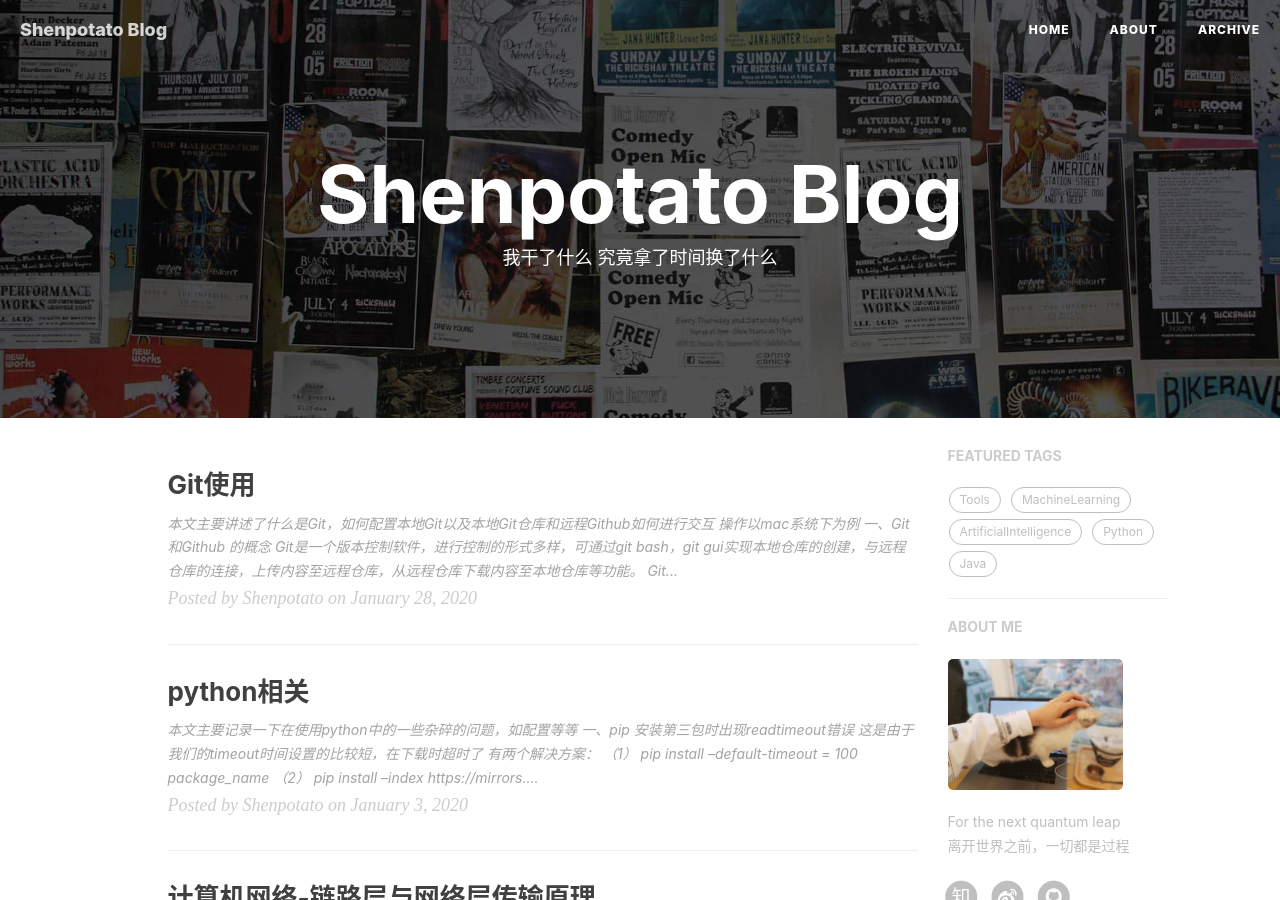
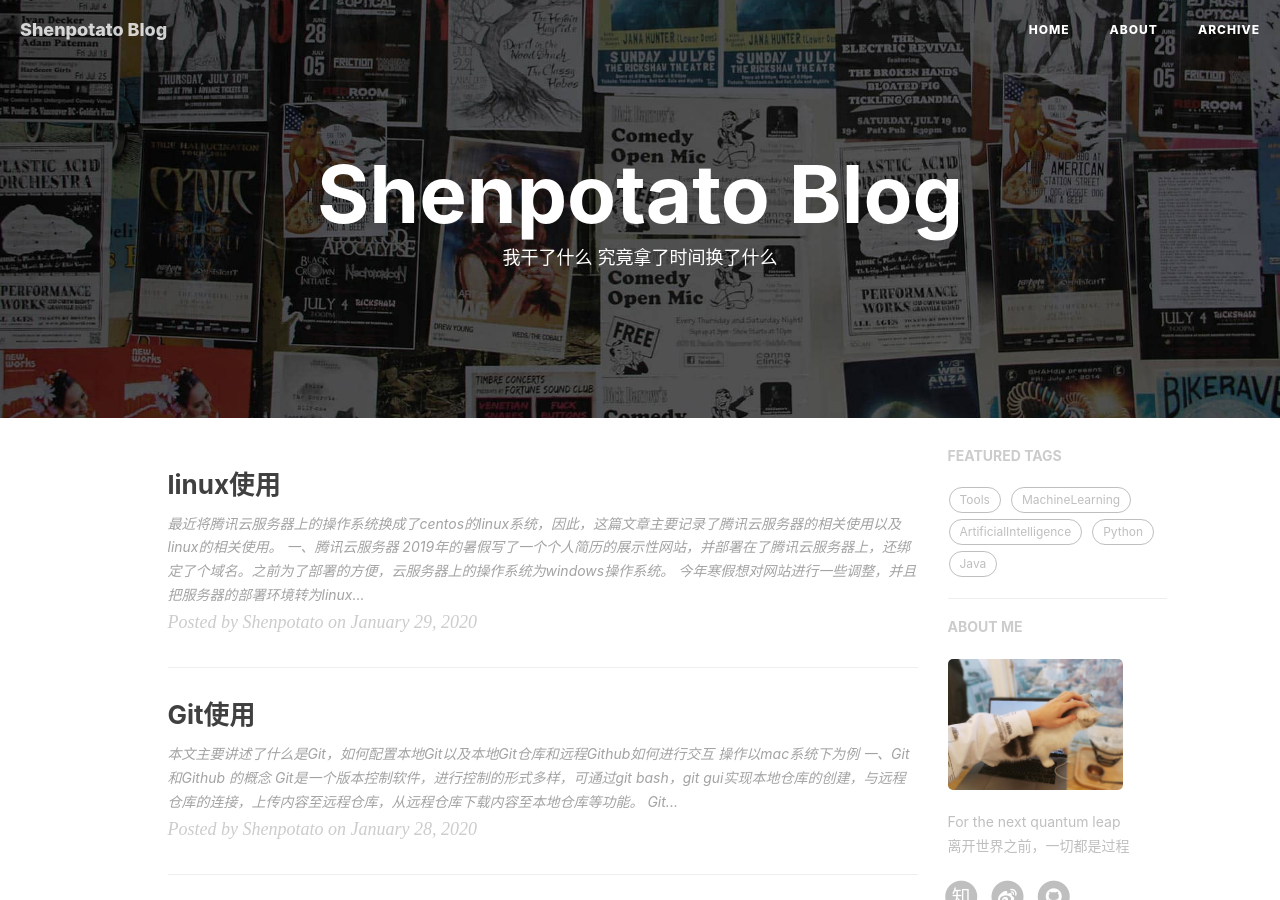
Before and after one commit to Shenpotato/Shenpotato.github.io, a Jekyll site: the page built from index.html, in a window 1280 px wide and 900 px high. Built offline with Jekyll 4.4.1, drawn with Linux system fonts in a browser that asks for light colours; nearby versions of some CDN libraries; the list of posts is cut into pages by our own code; comment, search, counter and statistics services are not loaded; some of the changed text lies outside the part shown.

Commit message:
add first draft of usage of linux and tencent cloud server

```diff
--- /dev/null
+++ b/_posts/2020-01-29-usage-of-linux.md
@@ -0,0 +1,32 @@
+---
+layout: post
+title: "linux使用"
+tags: Tools
+author: Shenpotato
+catalog: true
+---
+
+
+
+> 最近将腾讯云服务器上的操作系统换成了centos的linux系统，因此，这篇文章主要记录了腾讯云服务器的相关使用以及linux的相关使用。
+
+
+
+## 一、腾讯云服务器
+
+2019年的暑假写了一个个人简历的展示性网站，并部署在了腾讯云服务器上，还绑定了个域名。之前为了部署的方便，云服务器上的操作系统为windows操作系统。
+
+今年寒假想对网站进行一些调整，并且把服务器的部署环境转为linux。
+
+云服务器上改操作系统是非常方便的，直接在云服务器的控制台中修改实例操作系统为centos7的linux系统。
+
+在mac上的iterm2上直接通过`ssh root@129.204.85.46`访问云服务器
+
+
+
+## 二、Linux相关操作
+
+
+
+- 上传文件
+-
```
Also changed, not shown: _posts/2019-10-22-feedward-neural-network-ml.md (+1 -1 lines).
